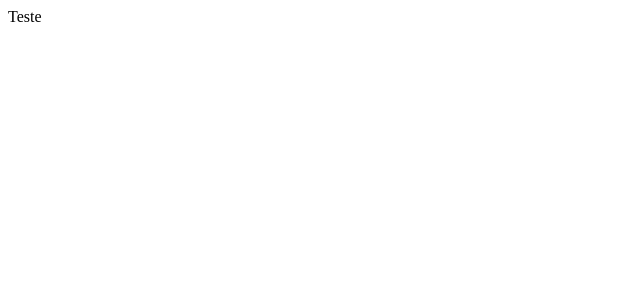
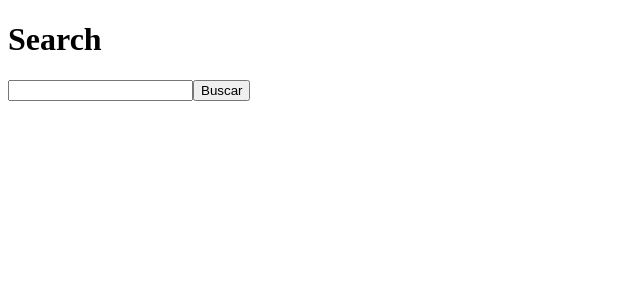
Before and after one commit to leovdn/react-ferformance, a Next.js app: page / in a window 1280 px wide. Shown: the top 300 px of the page, without its empty margins (0-640 px from the left). Built offline with nearby package versions, Linux system fonts and the light colour scheme.

Commit message:
feat: implement data search

```diff
--- /dev/null
+++ b/components/ProductItem.tsx
@@ -0,0 +1,15 @@
+interface ProductItemProps {
+  product: {
+    id: number
+    price: number
+    title: string
+  }
+}
+
+export function ProductItem({ product }: ProductItemProps) {
+  return (
+    <div>
+      {product.title} - <strong>{product.price}</strong>
+    </div>
+  )
+}
--- /dev/null
+++ b/components/SearchResults.tsx
@@ -0,0 +1,19 @@
+import { ProductItem } from "./ProductItem"
+
+interface SearchResultsProps {
+  results: Array<{
+    id: number
+    price: number
+    title: string
+  }>
+}
+
+export function SearchResults({ results }: SearchResultsProps) {
+  return (
+    <div>
+      {results.map((product) => (
+        <ProductItem product={product} key={product.id} />
+      ))}
+    </div>
+  )
+}
--- a/pages/index.tsx
+++ b/pages/index.tsx
@@ -1,8 +1,42 @@
 import type { NextPage } from "next"
 import Head from "next/head"
+import { FormEvent, useState } from "react"
+import { SearchResults } from "../components/SearchResults"
 
 const Home: NextPage = () => {
-  return <div>Teste</div>
+  const [search, setSearch] = useState("")
+  const [results, setResults] = useState([])
+
+  async function handleSearch(event: FormEvent) {
+    event.preventDefault()
+
+    if (!search.trim()) {
+      return
+    }
+
+    const response = await fetch(`http://localhost:3333/products?q=${search}`)
+    const data = await response.json()
+
+    setResults(data)
+  }
+
+  return (
+    <div>
+      <h1>Search</h1>
+
+      <form onSubmit={handleSearch}>
+        <input
+          type="text"
+          value={search}
+          onChange={(e) => setSearch(e.target.value)}
+        />
+
+        <button type="submit">Buscar</button>
+      </form>
+
+      <SearchResults results={results} />
+    </div>
+  )
 }
 
 export default Home
```
